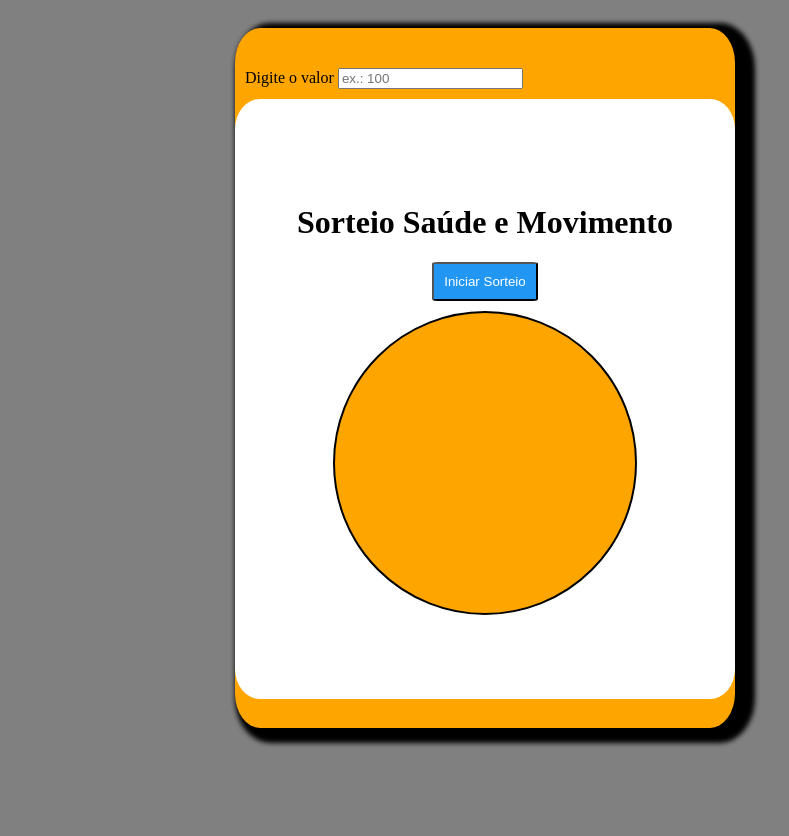
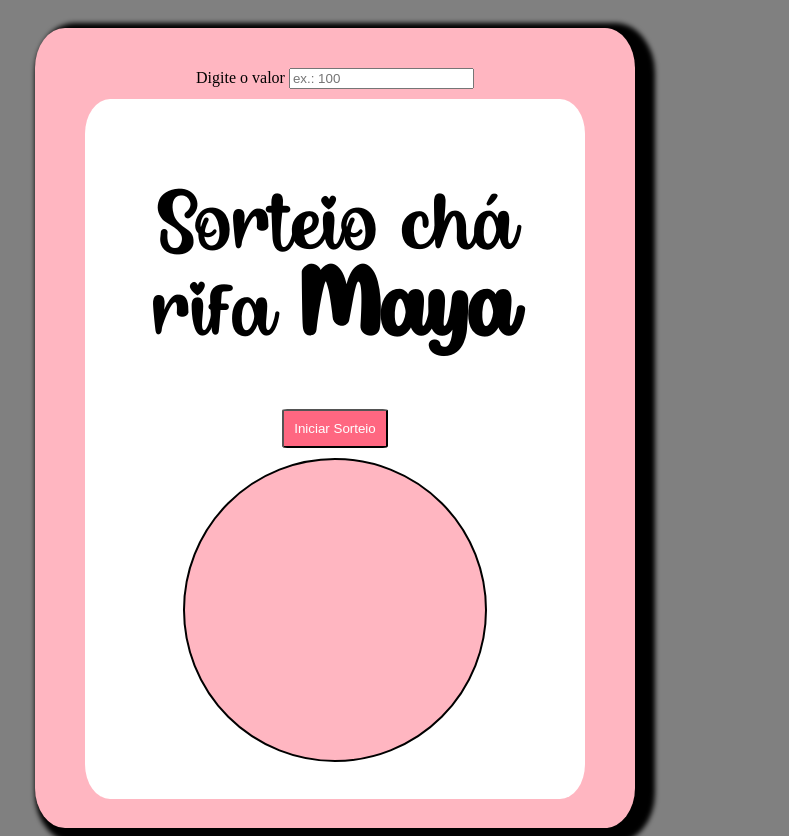
Before and after one commit to HelderPaiva13/cronometro, a plain HTML site: page index.html in a window 1280 px wide. Shown: the whole page, without its empty margins (155-944 px from the left). Before the commit the page ends 800 px from the top, so only its background shows below. Drawn offline with Linux system fonts and the light colour scheme.

Commit message:
editando o css para Maya

```diff
--- a/index.html
+++ b/index.html
@@ -16,7 +16,7 @@
 
     <div id="container2">
 
-      <h1>Sorteio Saúde e Movimento</h1>
+      <h1>Sorteio chá rifa <span>Maya</span></h1>
       <button id="startButton" onclick="startAnimation()">Iniciar Sorteio</button>
       <div id="circulo">
         <div id="result"></div>
@@ -25,6 +25,8 @@
 
   </div>
 
+  <canvas id="fireworkCanvas"></canvas>
+
 
   <script src="main.js"></script>
 </body>
--- a/main.js
+++ b/main.js
@@ -8,7 +8,7 @@ function startAnimation() {
   startButton.disabled = true;
 
 
-  var maxCount = 50; // Número máximo de iterações
+  var maxCount = 100; // Número máximo de iterações
 
   if(input !== null){
     const numero = parseInt(input.value);
--- a/style.css
+++ b/style.css
@@ -1,33 +1,43 @@
+@font-face {
+  font-family: SoulBillani;
+  src: url(./assets/fonts/SoulBillani.otf);
+}
+
 body {
   background-color: gray;
   justify-content: center;
   display: flex;
   align-items: center;
+
+}
+
+h1 {
+  font: normal 80px SoulBillani;
 }
 
 #container {
-  width: 500px;
-  height: 700px;
+  width: 600px;
+  height: 800px;
   margin-top: 20px;
-  align-items: flex-start;
+  align-items: center;
   justify-content: center;
   display: flex;
   flex-direction: column;
   box-shadow: 10px 5px 5px 10px black;
   border-radius: 5%;
-  background-color: #FFA500 ;
+  background-color: #FFb6c1 ;
 
 }
 
 #container2 {
   background-color: #fff;
   width: 500px;
-  height: 600px;
+  height: 700px;
   display: flex;
   flex-direction: column;
   align-items: center;
   justify-content: center;
-
+  text-align: center;
   border-radius: 5%;
 }
 
@@ -39,7 +49,7 @@ body {
   display: flex;
   align-items: center;
   justify-content: center;
-  background-color: #FFA500;
+  background-color: #FFb6c1;
   margin-top: 10px;
 }
 
@@ -47,19 +57,19 @@ body {
 
   text-align: center;
   padding: auto;
-  font: normal bold 98px arial, verdana;
+  font: normal bold 98px SoulBillani;
 }
 
 button {
   color: #ffffff;
-  background: #2196F3;
+  background: #ff6781;
   border-radius: 5%;
   padding: 10px;
 
 }
 
 button:hover {
-  background: #00BFFF;
+  background: #de3163;
 }
 
 button:clicked {
@@ -69,3 +79,8 @@ button:clicked {
 .input {
   margin: 10px;
 }
+
+span {
+  font-size: 90px;
+  font-weight: bold;
+}
```
Also changed, not shown: assets/fonts/CongratsCalligraphy.ttf (added), assets/fonts/SoulBillani.otf (added).
